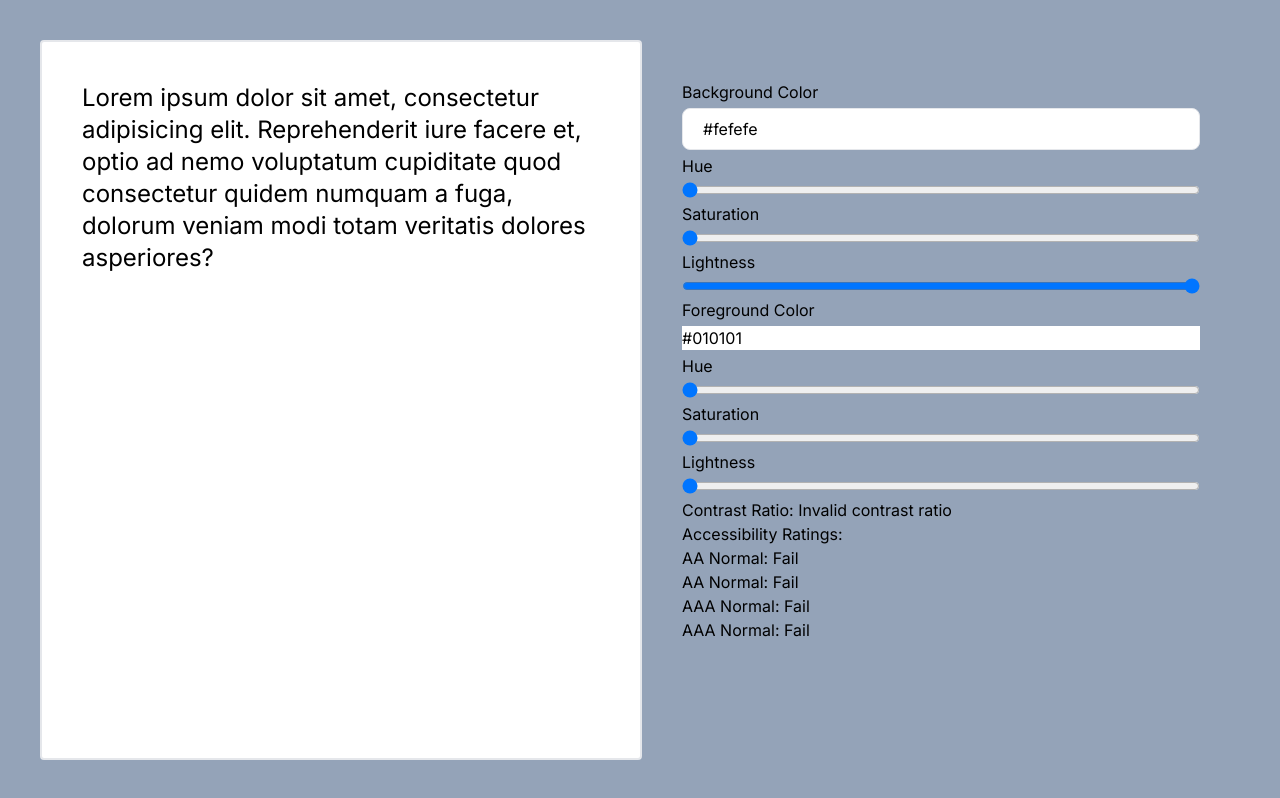
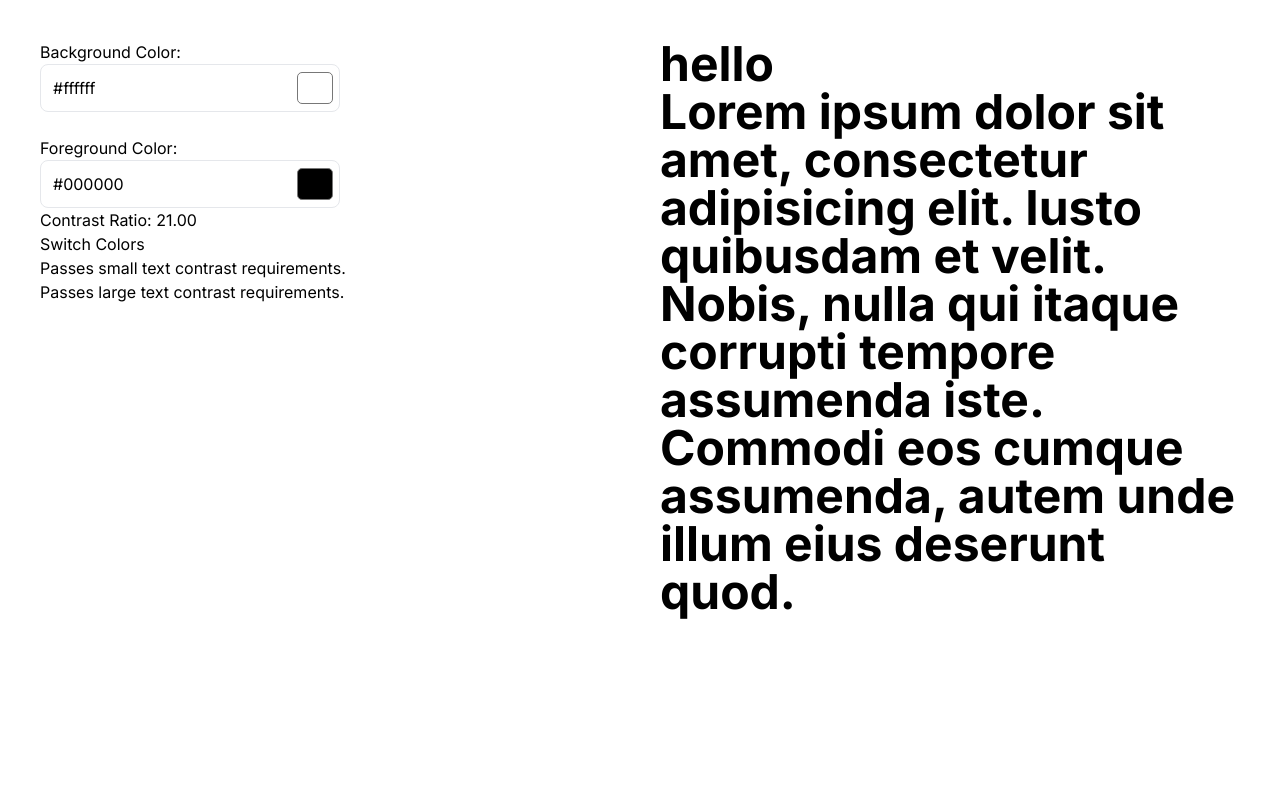
Before and after one commit to Navaneeth-Prabhu/colorcc, a Next.js app: page / in a window 1280 px wide. Built offline with nearby package versions, Linux system fonts and the light colour scheme.

Commit message:
created new calucation which worker perfectly

```diff
--- a/package.json
+++ b/package.json
@@ -9,6 +9,7 @@
     "lint": "next lint"
   },
   "dependencies": {
+    "color": "^4.2.3",
     "color-name-list": "^10.16.0",
     "next": "14.0.3",
     "react": "^18",
--- a/src/app/globals.css
+++ b/src/app/globals.css
@@ -25,3 +25,18 @@ body {
     )
     rgb(var(--background-start-rgb)); */
 }
+
+#style1,#style2{
+  -webkit-appearance: none;
+  -moz-appearance: none;
+  appearance: none;
+  border: none;
+  height: 40px;
+  width: 40px;
+  background-color: transparent;
+}
+
+#style1::-webkit-color-swatch,#style2::-webkit-color-swatch{
+  border-radius: 5px;
+  border-color: '#f2f2f2';
+}
--- a/src/components/colorContrast.jsx
+++ b/src/components/colorContrast.jsx
@@ -1,238 +1,188 @@
 'use client'
-import React, { useState, useEffect } from 'react';
-import colorNameList from 'color-name-list';
+import React, { useEffect, useState } from 'react';
 
 const ColorContrast = () => {
-  const [backgroundHSL, setBackgroundHSL] = useState({ h: 0, s: 0, l: 100 });
-  const [foregroundHSL, setForegroundHSL] = useState({ h: 0, s: 0, l: 0 });
-  const [backgroundInput, setBackgroundInput] = useState('#fefefe');
-  const [foregroundInput, setForegroundInput] = useState('#010101');
-  const [contrastRatio, setContrastRatio] = useState(0);
-  const [accessibilityRatingLarge, setAccessibilityRatingLarge] = useState('');
-  const [accessibilityRatingNormal, setAccessibilityRatingNormal] = useState('');
+  const [backgroundColor, setBackgroundColor] = useState('#ffffff');
+  const [foregroundColor, setForegroundColor] = useState('#000000');
+  const [contrastRatio, setContrastRatio] = useState(null);
+  const [contrastPass, setContrastPass] = useState(null);
 
-  const handleBackgroundChange = (e) => {
-    const color = e.target.value;
-    setBackgroundInput(color);
-    updateHSLColor(color, setBackgroundHSL);
+  useEffect(() => {
+    calculateContrastRatio();
+  }, [backgroundColor, foregroundColor]);
+
+  const calculateContrastRatio = () => {
+    const hexToRgb = (hex) => {
+      const bigint = parseInt(hex.slice(1), 16);
+      const r = (bigint >> 16) & 255;
+      const g = (bigint >> 8) & 255;
+      const b = bigint & 255;
+      return [r, g, b];
     };
 
-  const handleForegroundChange = (e) => {
-    const color = e.target.value;
-    setForegroundInput(color);
-    updateHSLColor(color, setForegroundHSL);
+    const rgbToLuminance = (rgb) => {
+      const srgb = (c) => {
+        c /= 255;
+        return c <= 0.03928 ? c / 12.92 : Math.pow((c + 0.055) / 1.055, 2.4);
+      };
+      const gamma = (c) => srgb(c) * 255;
+      return 0.2126 * gamma(rgb[0]) + 0.7152 * gamma(rgb[1]) + 0.0722 * gamma(rgb[2]);
     };
 
-  const handleBackgroundPropertiesChange = (property, value) => {
-    const updatedHSL = { ...backgroundHSL, [property.toLowerCase()]: value };
-    setBackgroundHSL(updatedHSL);
-    setBackgroundInput(`#${((1 << 24) + (Math.round(updatedHSL.l * 255 / 100) << 16) + (Math.round(updatedHSL.s * 255 / 100) << 8) + Math.round(updatedHSL.h * 255 / 360)).toString(16).slice(1)}`);
+    const bgRgb = hexToRgb(backgroundColor);
+    const fgRgb = hexToRgb(foregroundColor);
+
+    const bgLuminance = rgbToLuminance(bgRgb) / 255;
+    const fgLuminance = rgbToLuminance(fgRgb) / 255;
+
+    const contrast = (l1, l2) => {
+      const lighter = Math.max(l1, l2);
+      const darker = Math.min(l1, l2);
+      return (lighter + 0.05) / (darker + 0.05);
     };
 
-  const handleForegroundPropertiesChange = (property, value) => {
-    const updatedHSL = { ...foregroundHSL, [property.toLowerCase()]: value };
-    setForegroundHSL(updatedHSL);
-    setForegroundInput(`#${((1 << 24) + (Math.round(updatedHSL.l * 255 / 100) << 16) + (Math.round(updatedHSL.s * 255 / 100) << 8) + Math.round(updatedHSL.h * 255 / 360)).toString(16).slice(1)}`);
+    const ratio = contrast(bgLuminance, fgLuminance);
+    setContrastRatio(ratio.toFixed(2));
+
+    const contrastPassSmallText = ratio >= 4.5;
+    const contrastPassLargeText = ratio >= 3;
+
+    setContrastPass({
+      smallText: contrastPassSmallText,
+      largeText: contrastPassLargeText,
+    });
   };
 
-  const updateHSLColor = (color, setHSL) => {
-    const hexRegex = /^#(?:[0-9a-fA-F]{3}){1,2}$/;
-    if (hexRegex.test(color)) {
-      const hsl = rgbToHsl(hexToRgb(color));
-      setHSL(hsl);
-    } else {
-      const namedColor = color.toLowerCase();
-      const namedColorHex = colorNameToHex(namedColor);
-      if (namedColorHex) {
-        const hsl = rgbToHsl(hexToRgb(namedColorHex));
-        setHSL(hsl);
-      }
-    }
+  const enhanceContrast = (type) => {
+    const hexToRgb = (hex) => {
+      const bigint = parseInt(hex.slice(1), 16);
+      const r = (bigint >> 16) & 255;
+      const g = (bigint >> 8) & 255;
+      const b = bigint & 255;
+      return [r, g, b];
     };
 
-  const rgbToHsl = (color) => {
-    const { r, g, b } = color;
+    const rgbToHex = (rgb) => {
+      const [r, g, b] = rgb;
+      const toHex = (c) => {
+        const hex = c.toString(16);
+        return hex.length === 1 ? '0' + hex : hex;
+      };
+      return `#${toHex(r)}${toHex(g)}${toHex(b)}`;
+    };
 
-    const normalizedR = r / 255;
-    const normalizedG = g / 255;
-    const normalizedB = b / 255;
+    const enhanceColor = (color) => {
+      const colorRgb = hexToRgb(color);
 
-    const max = Math.max(normalizedR, normalizedG, normalizedB);
-    const min = Math.min(normalizedR, normalizedG, normalizedB);
+      // Enhance the color by inverting it
+      const enhancedRgb = colorRgb.map((c) => 255 - c);
 
-    let h = 0;
-    let s = 0;
-    let l = (max + min) / 2;
+      return rgbToHex(enhancedRgb);
+    };
 
-    if (max !== min) {
-      s = l > 0.5 ? (max - min) / (2 - max - min) : (max - min) / (max + min);
+    let newBackgroundColor = backgroundColor;
+    let newForegroundColor = foregroundColor;
 
-      switch (max) {
-        case normalizedR:
-          h = (normalizedG - normalizedB) / (max - min) + (normalizedG < normalizedB ? 6 : 0);
+    switch (type) {
+      case 'background':
+        newBackgroundColor = enhanceColor(backgroundColor);
         break;
-        case normalizedG:
-          h = (normalizedB - normalizedR) / (max - min) + 2;
+      case 'foreground':
+        newForegroundColor = enhanceColor(foregroundColor);
         break;
-        case normalizedB:
-          h = (normalizedR - normalizedG) / (max - min) + 4;
+      case 'both':
+        newBackgroundColor = enhanceColor(backgroundColor);
+        newForegroundColor = enhanceColor(foregroundColor);
         break;
       default:
         break;
     }
 
-      h /= 6;
-    }
-
-    return { h: Math.round(h * 360), s: Math.round(s * 100), l: Math.round(l * 100) };
+    setBackgroundColor(newBackgroundColor);
+    setForegroundColor(newForegroundColor);
   };
 
-  const hexToRgb = (hex) => {
-    hex = hex.replace(/^#/, '');
-
-    const bigint = parseInt(hex, 16);
-    const r = (bigint >> 16) & 255;
-    const g = (bigint >> 8) & 255;
-    const b = bigint & 255;
-
-    return { r, g, b };
-  };
-
-  const colorNameToHex = (colorName) => {
-    const colorEntry = colorNameList.find(entry => entry.name.toLowerCase() === colorName);
-    return colorEntry ? colorEntry.hex : undefined;
-  };
-
-  useEffect(() => {
-    updateHSLColor('#ffffff', setBackgroundHSL);
-    updateHSLColor('#000000', setForegroundHSL);
-  }, []);
-
-
-  const calculateLuminance = (color) => {
-    const { r, g, b } = color;
-    const sRGB = [r, g, b].map(value => {
-      value /= 255;
-      return value <= 0.04045 ? value / 12.92 : Math.pow((value + 0.055) / 1.055, 2.4);
-    });
-    const luminance = 0.2126 * sRGB[0] + 0.7152 * sRGB[1] + 0.0722 * sRGB[2];
-    return luminance * 100;
-  };
-
-  const calculateContrastRatio = (color1, color2) => {
-    const lum1 = calculateLuminance(color1);
-    const lum2 = calculateLuminance(color2);
-
-    if (!isNaN(lum1) && !isNaN(lum2) && lum1 >= 0 && lum1 <= 100 && lum2 >= 0 && lum2 <= 100) {
-      const contrastRatio = (Math.max(lum1, lum2) + 0.05) / (Math.min(lum1, lum2) + 0.05);
-      return parseFloat(contrastRatio.toFixed(2));
-    }
-
-    return 'Invalid contrast ratio';
-  };
-
-  useEffect(() => {
-    const contrastRatioValue = calculateContrastRatio(hslToRgb(backgroundHSL), hslToRgb(foregroundHSL));
-    setContrastRatio(contrastRatioValue);
-    setAccessibilityRatings(contrastRatioValue);
-  }, [backgroundHSL, foregroundHSL]);
-
-  const hslToRgb = (hsl) => {
-    const { h, s, l } = hsl;
-    const c = (1 - Math.abs(2 * l - 1)) * s;
-    const x = c * (1 - Math.abs((h / 60) % 2 - 1));
-    const m = l - c / 2;
-
-    let r, g, b;
-
-    if (h < 60) {
-      r = c;
-      g = x;
-      b = 0;
-    } else if (h < 120) {
-      r = x;
-      g = c;
-      b = 0;
-    } else if (h < 180) {
-      r = 0;
-      g = c;
-      b = x;
-    } else if (h < 240) {
-      r = 0;
-      g = x;
-      b = c;
-    } else if (h < 300) {
-      r = x;
-      g = 0;
-      b = c;
-    } else {
-      r = c;
-      g = 0;
-      b = x;
-    }
-
-    return {
-      r: Math.round((r + m) * 255),
-      g: Math.round((g + m) * 255),
-      b: Math.round((b + m) * 255),
-    };
-  };
-
-  const setAccessibilityRatings = (contrastRatioValue) => {
-    const isLargeText = contrastRatioValue >= 3.0;
-
-    const aaLarge = contrastRatioValue >= 3.0 ? 'Pass' : 'Fail';
-    const aaaLarge = contrastRatioValue >= 4.5 ? 'Pass' : 'Fail';
-    const aaNormal = isLargeText || contrastRatioValue >= 4.5 ? 'Pass' : 'Fail';
-    const aaaNormal = contrastRatioValue >= 7.0 ? 'Pass' : 'Fail';
-
-    setAccessibilityRatingLarge(`AA Large: ${aaLarge}`);
-    setAccessibilityRatingNormal(`AAA Large: ${aaaLarge}`);
-    setAccessibilityRatingLarge(`AA Normal: ${aaNormal}`);
-    setAccessibilityRatingNormal(`AAA Normal: ${aaaNormal}`);
+  const switchColors = () => {
+    const temp = backgroundColor;
+    setBackgroundColor(foregroundColor);
+    setForegroundColor(temp);
   };
 
   return (
-    <div className='bg-slate-400 w-screen h-screen p-10 flex flex-row'>
-      <div className='w-1/2 h-full flex-1 border-2 text-2xl rounded p-10' style={{ backgroundColor: `hsl(${backgroundHSL.h}, ${backgroundHSL.s}%, ${backgroundHSL.l}%)`, color: `hsl(${foregroundHSL.h}, ${foregroundHSL.s}%, ${foregroundHSL.l}%)` }}>
+    <div className='bg-slate-500 w-full flex gap-10 p-10' style={{ background: backgroundColor }}>
+      <div className='flex-1'>
+        <label>
+          Background Color:
+          <div  className='bg-white border rounded-lg items-center flex h-12 w-fit overflow-hidden px-1'>
+          <input
+            type="text"
+            value={backgroundColor}
+            onChange={(e) => setBackgroundColor(e.target.value)}
+            className='p-2'
+          />
+            <input
+            type="color"
+            value={backgroundColor}
+            onChange={(e) => setBackgroundColor(e.target.value)}
+            id='style1'
+          // className='h-8 w-8 rounded-md p-0 m-0'
+          />
+          </div>
+        </label>
+        <br />
+        <label className=''>
+          Foreground Color:
+         <div className='bg-white border rounded-lg items-center flex h-12 w-fit overflow-hidden px-1'>
+          <input
+            type="text"
+            value={foregroundColor}
+            onChange={(e) => setForegroundColor(e.target.value)}
+            className='p-2'
+          />
+           <input
+            type="color"
+            value={foregroundColor}
+            onChange={(e) => setForegroundColor(e.target.value)}
+            id='style2'
+          />
+         </div>
+        </label>
+        {contrastRatio !== null && (
+          <div className='flex-row'>
+            <p>Contrast Ratio: {contrastRatio}</p>
+            {!contrastPass.smallText && !contrastPass.largeText && (
+              <div className='flex-col gap-2'>
+                <div>
+                  <button onClick={() => enhanceContrast('background')}>Enhance Background Contrast</button>
+                </div>
+                <div>
+                  <button onClick={() => enhanceContrast('foreground')}>Enhance Foreground Contrast</button>
+                </div>
+                <div>
+                  <button onClick={() => enhanceContrast('both')}>Enhance Both Contrasts</button>
+                </div>
+              </div>
+            )}
+            <button onClick={switchColors}>Switch Colors</button>
             <p>
-          Lorem ipsum dolor sit amet, consectetur adipisicing elit. Reprehenderit iure facere et, optio ad nemo voluptatum cupiditate quod consectetur quidem numquam a fuga, dolorum veniam modi totam veritatis dolores asperiores?
+              {contrastPass.smallText
+                ? 'Passes small text contrast requirements.'
+                : 'Fails small text contrast requirements.'}
             </p>
+            <p>
+              {contrastPass.largeText
+                ? 'Passes large text contrast requirements.'
+                : 'Fails large text contrast requirements.'}
+            </p>
+            {/* {contrastPass.smallText && contrastPass.largeText && <p>Contrast ratio passes both small and large text requirements.</p>}
+          {contrastPass.smallText && !contrastPass.largeText && <p>Contrast ratio passes small text requirements.</p>}
+          {!contrastPass.smallText && contrastPass.largeText && <p>Contrast ratio passes large text requirements.</p>} */}
           </div>
-      <div className='w-1/2 flex-1 p-10 flex flex-col gap-1'>
-        <p>Background Color</p>
-        <input type="text" className='h-10 p-5 border rounded-lg text-md' value={backgroundInput} onChange={handleBackgroundChange} />
-
-        <p>Hue</p>
-        <input type="range" value={backgroundHSL.h} onChange={(e) => handleBackgroundPropertiesChange('h', e.target.value)} />
-
-        <p>Saturation</p>
-        <input type="range" value={backgroundHSL.s} onChange={(e) => handleBackgroundPropertiesChange('s', e.target.value)} />
-
-        <p>Lightness</p>
-        <input type="range" value={backgroundHSL.l} onChange={(e) => handleBackgroundPropertiesChange('l', e.target.value)} />
-
-        <p>Foreground Color</p>
-        <input type="text" value={foregroundInput} onChange={handleForegroundChange} />
-
-        <p>Hue</p>
-        <input type="range" value={foregroundHSL.h} onChange={(e) => handleForegroundPropertiesChange('h', e.target.value)} />
-
-        <p>Saturation</p>
-        <input type="range" value={foregroundHSL.s} onChange={(e) => handleForegroundPropertiesChange('s', e.target.value)} />
-
-        <p>Lightness</p>
-        <input type="range" value={foregroundHSL.l} onChange={(e) => handleForegroundPropertiesChange('l', e.target.value)} />
-
-        <div>
-          <p>Contrast Ratio: {contrastRatio}</p>
-          <p>Accessibility Ratings:</p>
-
-          <p>{accessibilityRatingLarge}</p>
-          <p>{accessibilityRatingLarge}</p>
-          <p>{accessibilityRatingNormal}</p>
-          <p>{accessibilityRatingNormal}</p>
+        )}
       </div>
+      <div className='flex-1'>
+        <p className='text-5xl font-bold' style={{color:foregroundColor}}>hello</p>
+        <p className='text-5xl font-bold' style={{color:foregroundColor}}>Lorem ipsum dolor sit amet, consectetur adipisicing elit. Iusto quibusdam et velit. Nobis, nulla qui itaque corrupti tempore assumenda iste. Commodi eos cumque assumenda, autem unde illum eius deserunt quod.</p>
       </div>
     </div>
   );
```
Also changed, not shown: 1 other file (tests, documents, lock files or other folders). Lines whose indentation alone changed are shown as unchanged.
